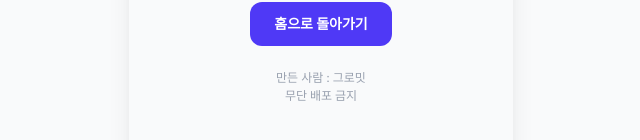
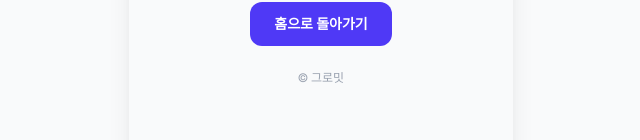
Before and after one commit to gromeet/loop-public, a Next.js app: page /guide in a window 1280 px wide. Shown: the part 2154-2294 px from the top of the page, without its empty margins (319-959 px from the left). Built offline with nearby package versions, Linux system fonts and the light colour scheme.

Commit message:
fix: 저작권 표기 간소화 (© 그로밋)

```diff
--- a/app/guide/page.tsx
+++ b/app/guide/page.tsx
@@ -167,9 +167,8 @@ export default function GuidePage() {
       </div>
 
       {/* 저작권 */}
-      <div className="mt-6 text-center text-xs text-gray-400 space-y-0.5">
-        <p>만든 사람 : 그로밋</p>
-        <p>무단 배포 금지</p>
+      <div className="mt-6 text-center text-xs text-gray-400">
+        <p>© 그로밋</p>
       </div>
     </div>
   );
```
